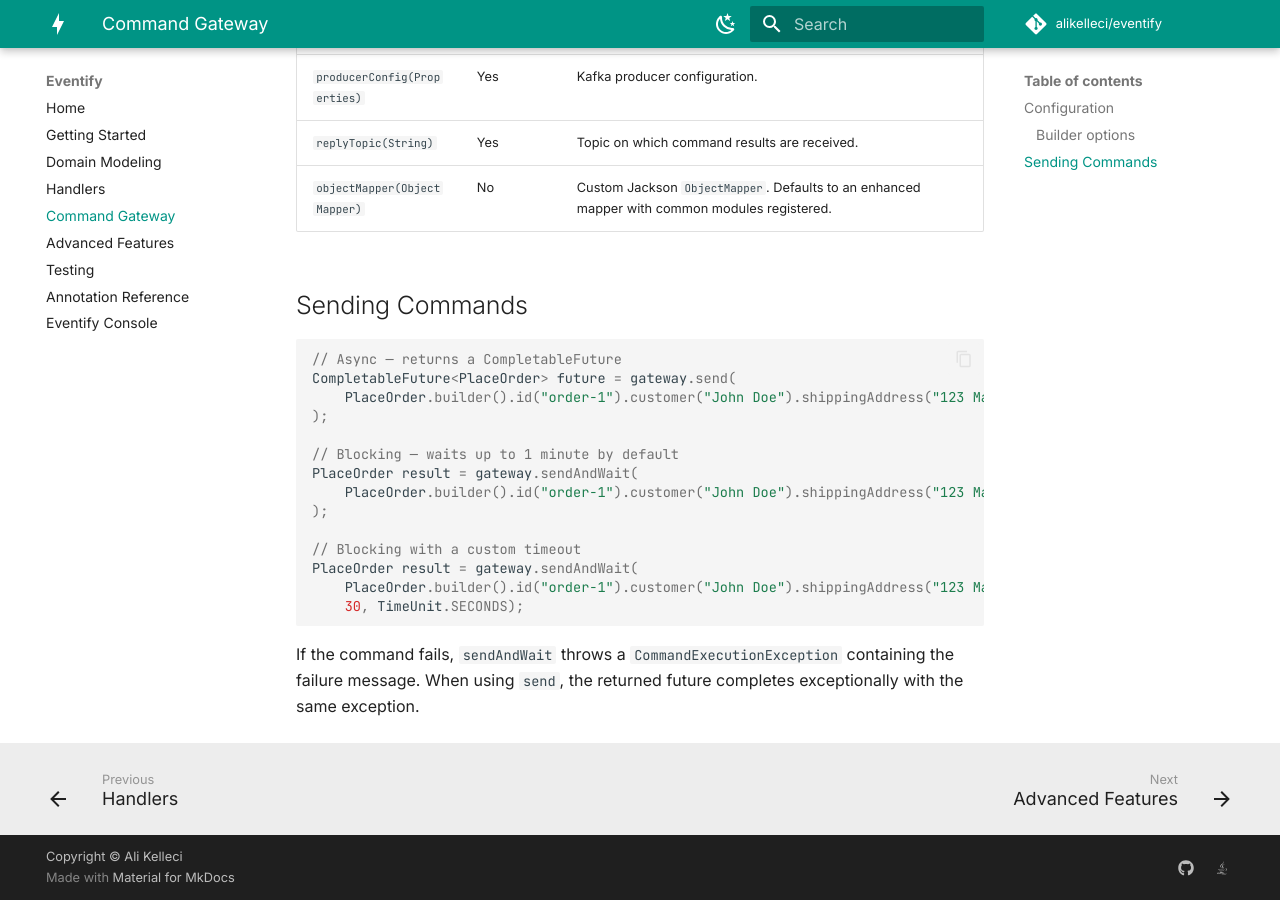
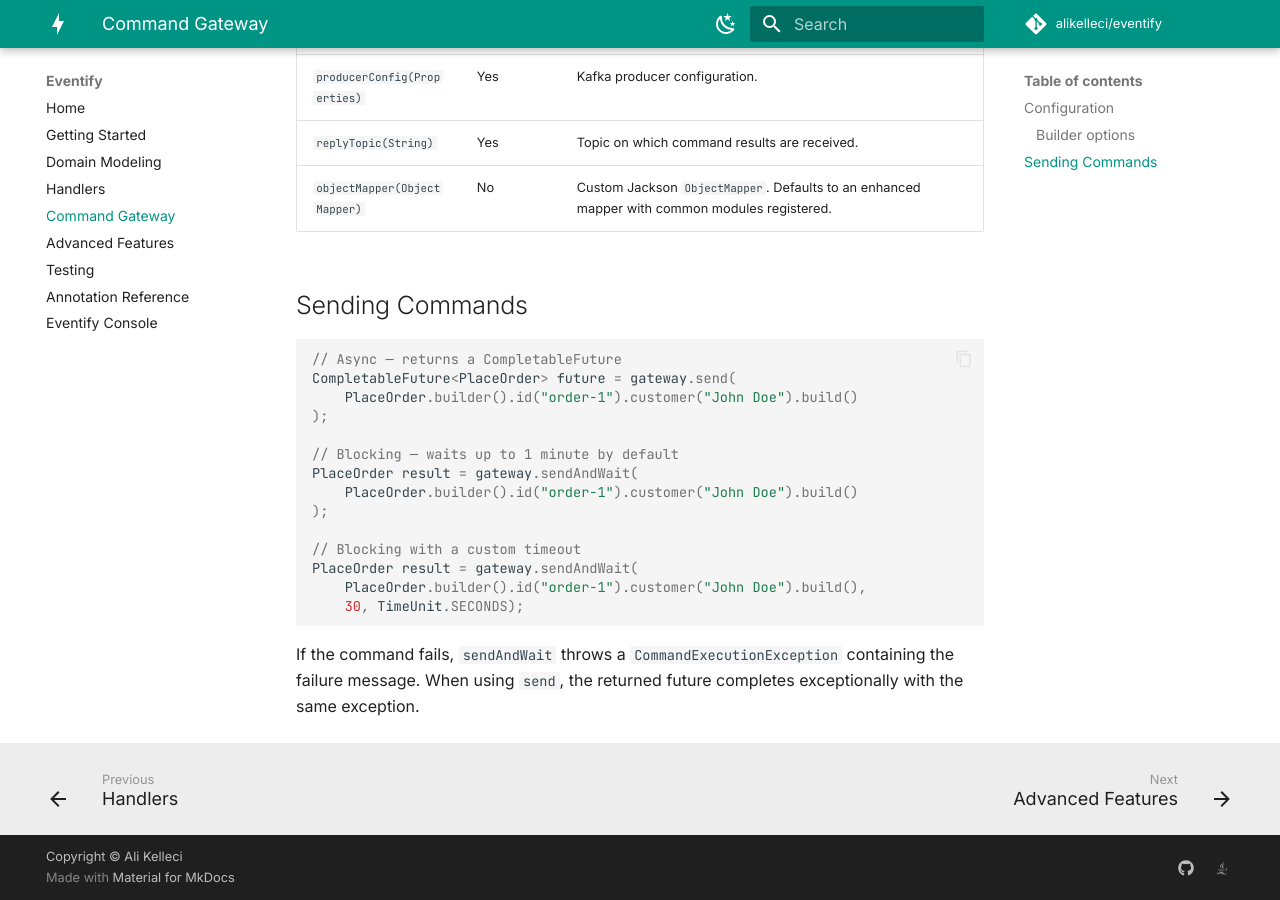
Before and after one commit to alikelleci/eventify, an MkDocs documentation site: the page built from docs/command-gateway.md, in a window 1280 px wide and 900 px high, scrolled down 571 px. Built offline with MkDocs 1.6.1 and Material for MkDocs 9.7.7, drawn with Linux system fonts in a browser that asks for light colours; comment, search, counter and statistics services are not loaded.

Commit message:
minor changes

````diff
--- a/docs/command-gateway.md
+++ b/docs/command-gateway.md
@@ -27,17 +27,17 @@ CommandGateway gateway = CommandGateway.builder()
 ```java
 // Async — returns a CompletableFuture
 CompletableFuture<PlaceOrder> future = gateway.send(
-    PlaceOrder.builder().id("order-1").customer("John Doe").shippingAddress("123 Main St").build()
+    PlaceOrder.builder().id("order-1").customer("John Doe").build()
 );
 
 // Blocking — waits up to 1 minute by default
 PlaceOrder result = gateway.sendAndWait(
-    PlaceOrder.builder().id("order-1").customer("John Doe").shippingAddress("123 Main St").build()
+    PlaceOrder.builder().id("order-1").customer("John Doe").build()
 );
 
 // Blocking with a custom timeout
 PlaceOrder result = gateway.sendAndWait(
-    PlaceOrder.builder().id("order-1").customer("John Doe").shippingAddress("123 Main St").build(),
+    PlaceOrder.builder().id("order-1").customer("John Doe").build(),
     30, TimeUnit.SECONDS);
 ```
 
````
Also changed, not shown: docs/testing.md (+2 -3 lines).
